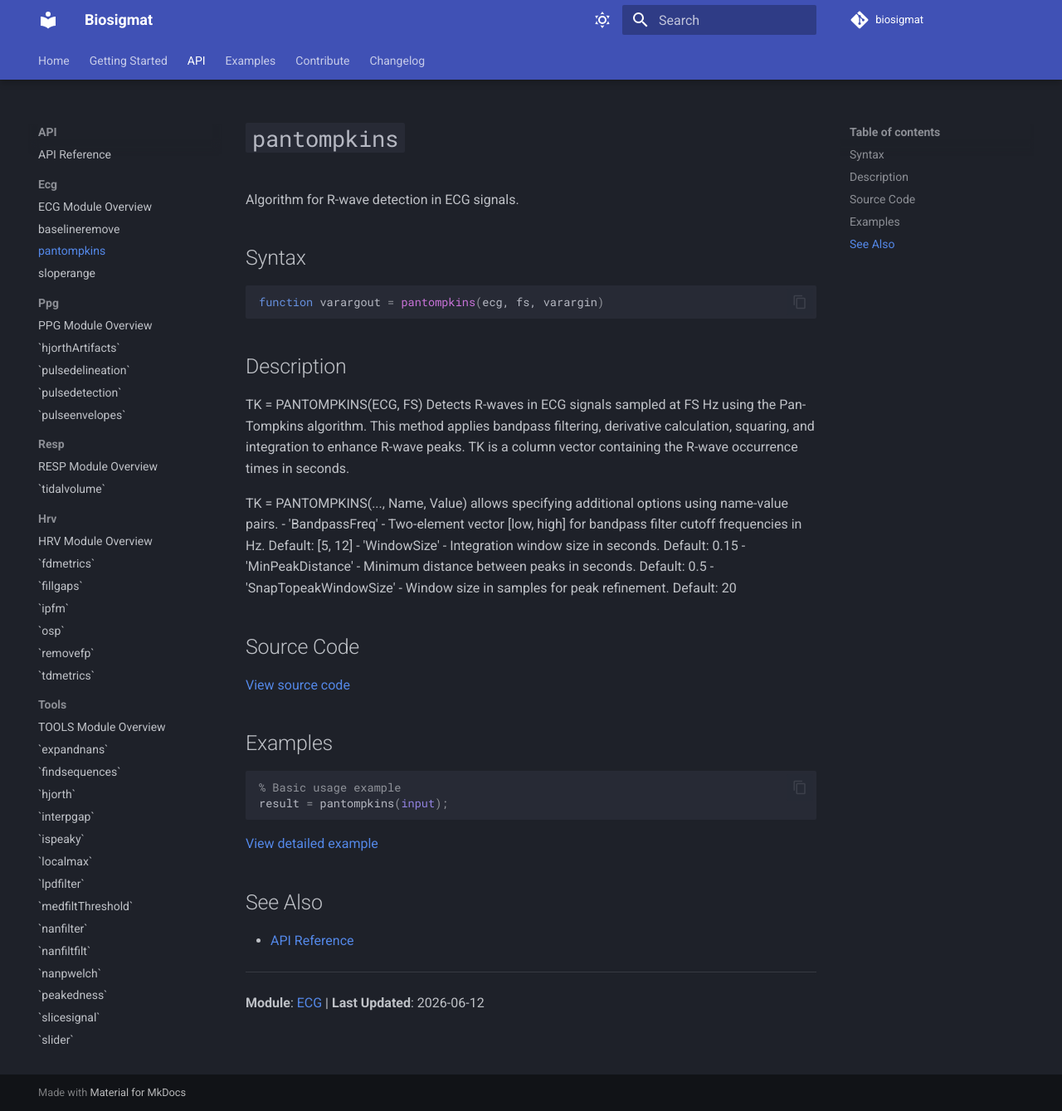
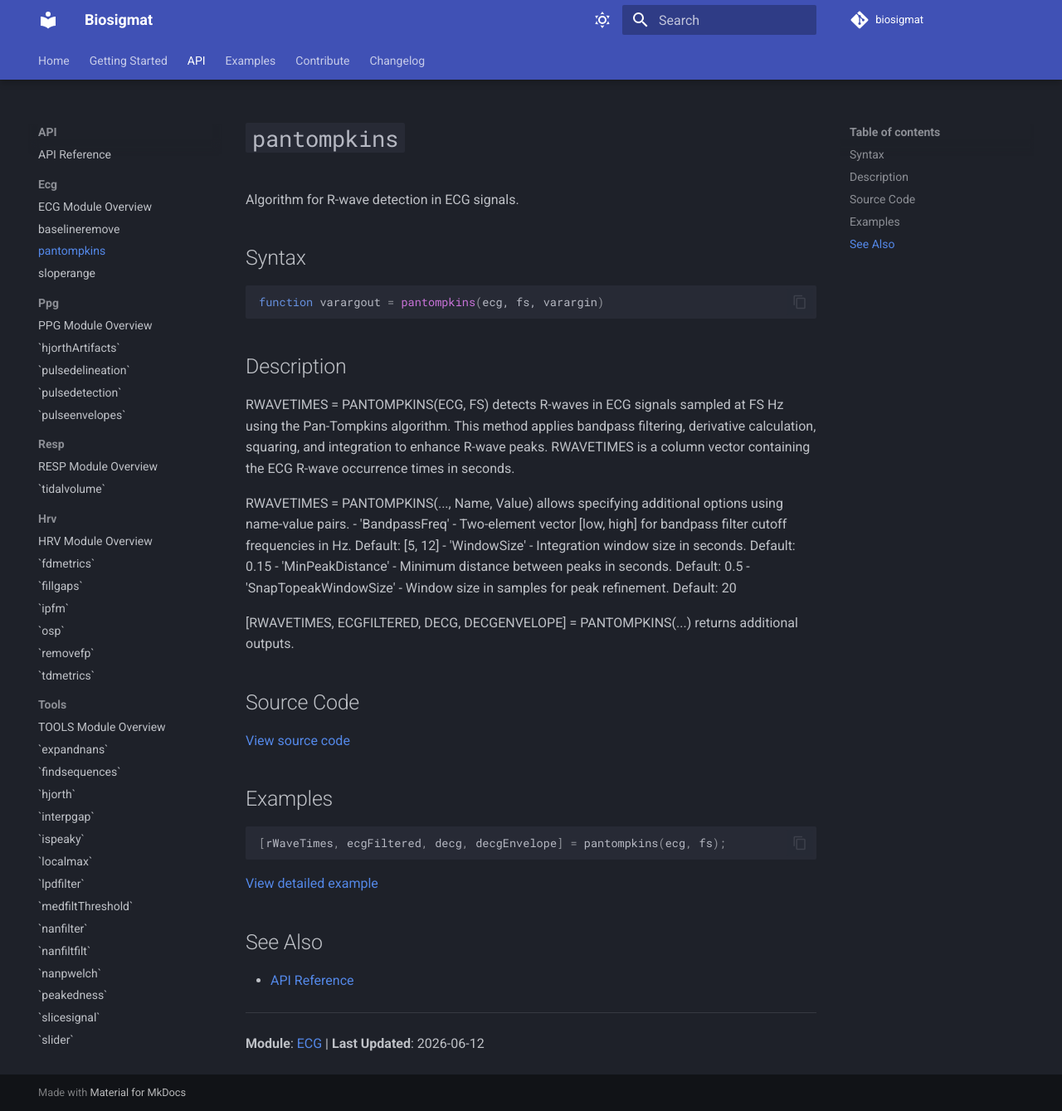
Before and after one commit to BSICoS/biosigmat, an MkDocs documentation site: the page built from docs/api/ecg/pantompkins.md, in a window 1280 px wide and 1339 px high. Shown: the whole window at 83% size. Built offline with MkDocs 1.6.1 and Material for MkDocs 9.7.7, drawn with Linux system fonts in a browser that asks for light colours; comment, search, counter and statistics services are not loaded.

Commit message:
Document rWaveTimes ECG examples

````diff
--- a/docs/api/ecg/pantompkins.md
+++ b/docs/api/ecg/pantompkins.md
@@ -10,15 +10,17 @@ function varargout = pantompkins(ecg, fs, varargin)
 
 ## Description
 
-TK = PANTOMPKINS(ECG, FS) Detects R-waves in ECG signals sampled at FS Hz using the Pan-Tompkins algorithm. This method applies bandpass filtering, derivative calculation, squaring, and integration to enhance R-wave peaks. TK is a column vector containing the R-wave occurrence times in seconds.
+RWAVETIMES = PANTOMPKINS(ECG, FS) detects R-waves in ECG signals sampled at FS Hz using the Pan-Tompkins algorithm. This method applies bandpass filtering, derivative calculation, squaring, and integration to enhance R-wave peaks. RWAVETIMES is a column vector containing the ECG R-wave occurrence times in seconds.
 
-TK = PANTOMPKINS(..., Name, Value) allows specifying additional options using
+RWAVETIMES = PANTOMPKINS(..., Name, Value) allows specifying additional options using
 name-value pairs.
 - 'BandpassFreq'         -  Two-element vector [low, high] for bandpass filter
 cutoff frequencies in Hz. Default: [5, 12]
 - 'WindowSize'           -  Integration window size in seconds. Default: 0.15
 - 'MinPeakDistance'      -  Minimum distance between peaks in seconds. Default: 0.5
 - 'SnapTopeakWindowSize' -  Window size in samples for peak refinement. Default: 20
+
+[RWAVETIMES, ECGFILTERED, DECG, DECGENVELOPE] = PANTOMPKINS(...) returns additional outputs.
 
 ## Source Code
 
@@ -27,8 +29,7 @@ cutoff frequencies in Hz. Default: [5, 12]
 ## Examples
 
 ```matlab
-% Basic usage example
-result = pantompkins(input);
+[rWaveTimes, ecgFiltered, decg, decgEnvelope] = pantompkins(ecg, fs);
 ```
 
 [View detailed example](https://github.com/BSICoS/biosigmat/tree/main/examples/ecg/pantompkinsExample.m)
````
